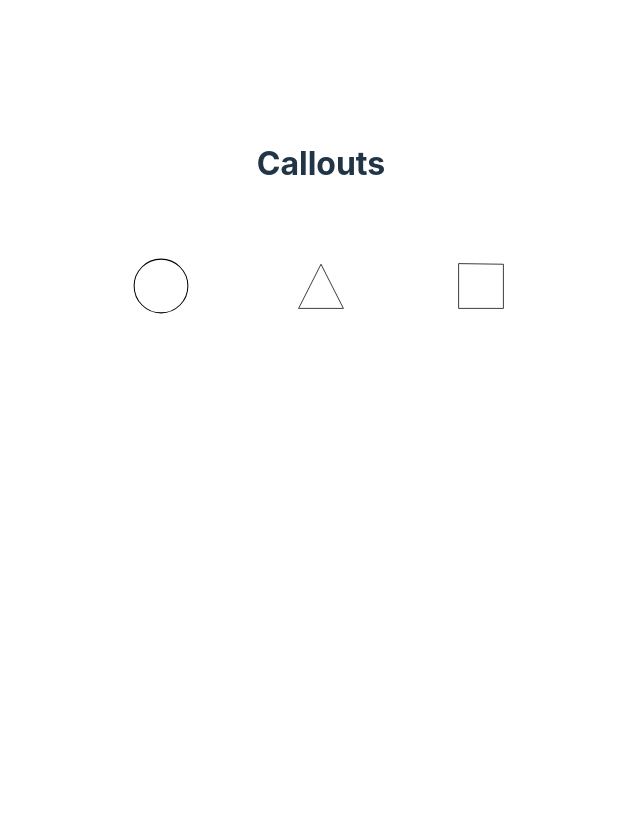
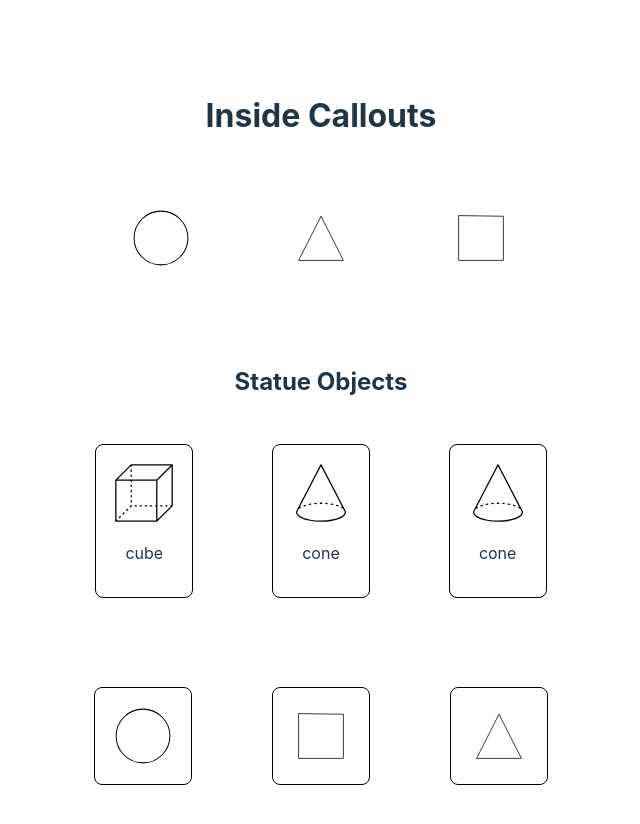
Before and after one commit to EggAllocationService/verity-sim, a Svelte app: page / in a window 1280 px wide. Shown: the top 824 px of the page, without its empty margins (319-959 px from the left). Built offline with nearby package versions, Linux system fonts and the light colour scheme.

Commit message:
Initial Commit

```diff
--- a/src/App.svelte
+++ b/src/App.svelte
@@ -1,11 +1,22 @@
 <script lang="ts">
     import Shape from './lib/Shape.svelte';
     import Shape2D from './lib/Shape2D.svelte';
-    import { SHAPE2D } from './lib/shapes';
+    import { SHAPE2D, SHAPE, construct_shape_from_2d, decompose_shape } from './lib/shapes';
+    import { remove_one_item_from_array } from './lib/util';
 
+    enum SelectedSlot {
+        LEFT = "left",
+        MID = "mid",
+        RIGHT = "right"
+    }
     type Callouts = {left: SHAPE2D, mid: SHAPE2D, right: SHAPE2D};
+    type PuzzleState = {left: SHAPE, mid: SHAPE, right: SHAPE, selected: {slot: SelectedSlot, shape: SHAPE2D} | null};
 
     let calls: Callouts = createRandomCallouts();
+    let state: PuzzleState = createRandomState(calls);
+    let num_swaps: number = 0;
+    let is_complete: boolean = false;
+    let start_time: number = Date.now();
 
     function createRandomCallouts(): Callouts {
         let arr = [SHAPE2D.CIRCLE, SHAPE2D.SQUARE, SHAPE2D.TRIANGLE];
@@ -21,13 +32,96 @@
             right: arr[2]
         };
     }
+    function createRandomState(calls: Callouts): PuzzleState {
+        let arr = [SHAPE2D.CIRCLE, SHAPE2D.SQUARE, SHAPE2D.TRIANGLE, SHAPE2D.CIRCLE, SHAPE2D.SQUARE, SHAPE2D.TRIANGLE];
+        let i = 0;
+        while (true) {
+         // Shuffle the array
+          for (let i = arr.length - 1; i > 0; i--) {
+              const j = Math.floor(Math.random() * (i + 1));
+              [arr[i], arr[j]] = [arr[j], arr[i]];
+          }
 
+          let tmp: PuzzleState = {
+              left: construct_shape_from_2d(arr[0], arr[1]),
+              mid: construct_shape_from_2d(arr[2], arr[3]),
+              right: construct_shape_from_2d(arr[4], arr[5]),
+              selected: null
+          };
+
+          if (!isComplete(tmp, calls) || i++ == 20) {
+              return tmp;
+          }
+        }
+
+    }
+
+    function isComplete(state: PuzzleState, calls: Callouts): boolean {
+      // check that for each slot, the 2d shape plus the decomposed 3d shape is all three 2d shapes
+      let left = decompose_shape(state.left);
+      let mid = decompose_shape(state.mid);
+      let right = decompose_shape(state.right);
+      return !left.includes(calls.left) && !mid.includes(calls.mid) && !right.includes(calls.right);
+    }
+
+
+    function onDropped(slot: SelectedSlot): (ev: CustomEvent<SHAPE2D>) => void {
+      return (event) => {
+        let shape = event.detail;
+        let newState = {...state};
+        let existing: SHAPE2D[] = decompose_shape(newState[slot]);
+        if (!existing.includes(shape)) {
+          // Symbol not placed in right slot
+          return;
+        }
+        if (newState.selected?.slot == slot) return; // selecting same slot dont work
+        if (newState.selected == null) {
+          // select this slot
+          newState.selected = {slot, shape};
+        } else {
+          // decompose
+          let sA: SHAPE2D[] = decompose_shape(newState[newState.selected.slot]); // selected
+          let sB: SHAPE2D[] = decompose_shape(newState[slot]); // dropped
+
+          // remove slected shape from selected slot
+          sA = remove_one_item_from_array(sA, newState.selected.shape);
+          // remove dropped shape from dropped slot
+          sB = remove_one_item_from_array(sB, shape);
+
+          // add selected shape to dropped slot
+          sB.push(newState.selected.shape);
+          // add dropped shape to selected slot
+          sA.push(shape);
+
+          // reconstruct objects
+          newState[newState.selected.slot] = construct_shape_from_2d(sA[0], sA[1]);
+          newState[slot] = construct_shape_from_2d(sB[0], sB[1]);
+          newState.selected = null;
+          console.log("New state", newState)
+          num_swaps++;
+        }
+        setTimeout(() => {
+          state = newState;
+          console.log("State updated")
+          is_complete = isComplete(state, calls);
+          console.log("Is complete", is_complete)
+        }, 10);
+      };
+    }
+
+    function reset() {
+      calls = createRandomCallouts();
+      state = createRandomState(calls);
+      num_swaps = 0;
+      is_complete = false;
+      start_time = Date.now();
+    }
 </script>
 
 <main>
   <div class="callouts">
     <h2>
-      Callouts
+      Inside Callouts
     </h2>
     <div class="callouts-symbols">
       <Shape2D border={false} draggable={false} shape={calls.left} />
@@ -35,16 +129,101 @@
       <Shape2D border={false} draggable={false} shape={calls.right} />
     </div>
   </div>
+  <div class="state">
+    <h2>
+      Statue Objects
+    </h2>
+    <div class="state-symbols">
+      <Shape shape={state.left} selected={state.selected?.slot === SelectedSlot.LEFT} on:shapedropped={onDropped(SelectedSlot.LEFT)} />
+      <Shape shape={state.mid} selected={state.selected?.slot === SelectedSlot.MID} on:shapedropped={onDropped(SelectedSlot.MID)} />
+      <Shape shape={state.right} selected={state.selected?.slot === SelectedSlot.RIGHT} on:shapedropped={onDropped(SelectedSlot.RIGHT)} />
+    </div>
+  </div>
 </main>
+<div class="toolbox">
+  <div class="toolbox-symbols">
+    <Shape2D shape={SHAPE2D.CIRCLE} on:shapedropped={onDropped(SelectedSlot.LEFT)} />
+    <Shape2D shape={SHAPE2D.SQUARE} on:shapedropped={onDropped(SelectedSlot.MID)} />
+    <Shape2D shape={SHAPE2D.TRIANGLE} on:shapedropped={onDropped(SelectedSlot.RIGHT)} />
+  </div>
+</div>
+
+{#if is_complete}
+
+  <div class="modal-backdrop">
+    <div class="modal">
+      <h1>Great work!</h1>
+      <p>It took you {num_swaps} swaps to solve Verity in {((Date.now() - start_time) / 1000).toFixed(2)} seconds!</p>
+      <button on:click={reset}>Reset</button>
+    </div>
+  </div>
+{/if}
 
 <style>
+  .modal-backdrop {
+    position: fixed;
+    top: 0;
+    left: 0;
+    width: 100vw;
+    height: 100vh;
+    background-color: rgba(0, 0, 0, 0.5);
+    display: flex;
+    justify-content: center;
+    align-items: center;
+  }
+  .modal {
+    position: fixed;
+    top: 50%;
+    left: 50%;
+    transform: translate(-50%, -50%);
+    background-color: #333;
+    padding: 1em;
+    border: 1px solid black;
+    border-radius: 0.5em;
+  }
+
+  .toolbox {
+    position:sticky;
+    bottom: 0;
+    left: 50%;
+    display: flex;
+    flex-direction: column;
+    justify-content: space-around;
+    gap: 1em;
+    padding: 0.4em;
+
+  }
+  .toolbox-symbols {
+    display: flex;
+    flex-direction: row;
+    justify-content: space-around;
+    gap: 3em;
+  }
+
+  .state {
+    display: flex;
+    flex-direction: column;
+    justify-content: space-around;
+    gap: 1em;
+    padding: 1em;
+    border: 1px solid white;
+    width: 100%;
+  }
+  .state-symbols {
+    display: flex;
+    flex-direction: row;
+    justify-content: space-around;
+    gap: 2em;
+  }
+
   .callouts {
     display: flex;
     flex-direction: column;
     justify-content: space-around;
     margin-top: 2rem;
     gap: 1em;
-    padding: 3em;
+    padding: 1em;
+    margin: 1em;
     border: 1px solid white;
   }
   .callouts > h2 {
--- a/src/lib/Shape.svelte
+++ b/src/lib/Shape.svelte
@@ -33,7 +33,7 @@
         droppable = true;
     }
 
-    function getShapeImageURL(): string {
+    function getShapeImageURL(shape: SHAPE): string {
         switch (shape) {
             case SHAPE.SPHERE:
                 return sphereUrl;
@@ -48,12 +48,12 @@
             case SHAPE.PRISM:
                 return prismUrl;
         }
-        return "";
     }
+
 </script>
 
 <div on:drop={drop} on:dragover={dragover} on:dragleave={() => droppable = false} role="none" class:drop={droppable} class:selected={selected}>
-    <img width=64 height=64 src={getShapeImageURL()} alt="" />
+    <img width=64 height=64 src={getShapeImageURL(shape)} alt="" />
     <p>{shape}</p>
 </div>
 
--- a/src/lib/Shape2D.svelte
+++ b/src/lib/Shape2D.svelte
@@ -5,7 +5,7 @@
     import squareUrl from "../assets/square.svg";
     import triangleUrl from "../assets/triangle.svg";
 
-    function get2DURL() {
+    function get2DURL(shape: SHAPE2D) {
         switch (shape) {
             case SHAPE2D.CIRCLE:
                 return circleUrl;
@@ -33,7 +33,7 @@
 </script>
 
 <div draggable={draggable} on:dragstart={dragStart} role="none" class:border={border}>
-    <img width=64 height=64 src={get2DURL()} alt="" draggable="false" />
+    <img width=64 height=64 src={get2DURL(shape)} alt="" draggable="false" />
 </div>
 
 <style>
--- a/src/lib/shapes.ts
+++ b/src/lib/shapes.ts
@@ -26,6 +26,9 @@ export function construct_shape_from_2d(a: SHAPE2D, b: SHAPE2D): SHAPE {
     } else if (a === SHAPE2D.SQUARE && b === SHAPE2D.TRIANGLE) {
         return SHAPE.PRISM;
     } else {
+        if (a == undefined || b == undefined) {
+            debugger;
+        }
         return construct_shape_from_2d(b, a);
     }
 }
--- /dev/null
+++ b/src/lib/util.ts
@@ -0,0 +1,7 @@
+export function remove_one_item_from_array<T>(arr: T[], item: T): T[] {
+    let index = arr.indexOf(item);
+    if (index > -1) {
+        arr.splice(index, 1);
+    }
+    return arr;
+}
```
